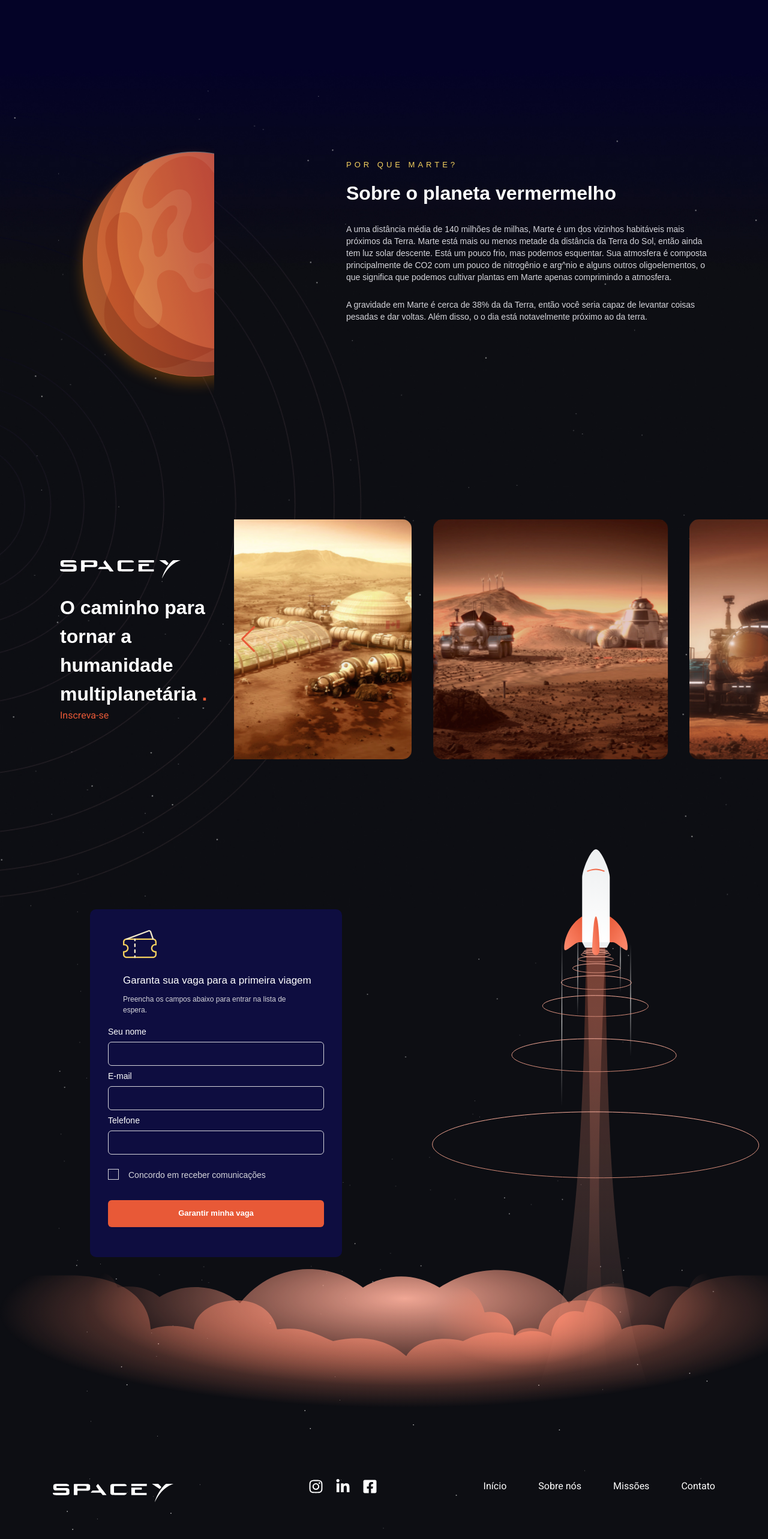
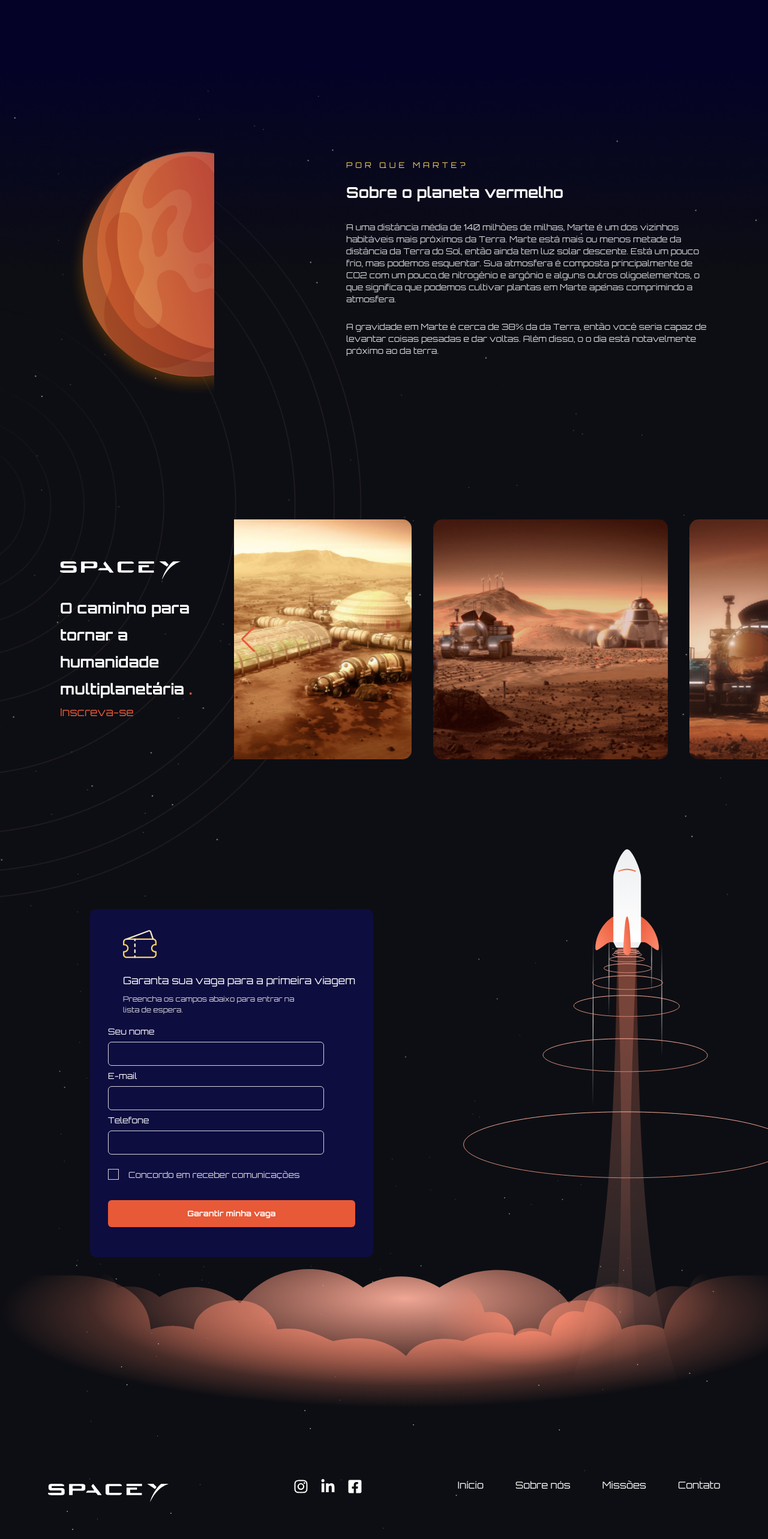
Before and after one commit to EduardoLPP/landing-page-trip-to-mars, a React (Create React App) app: page / in a window 1280 px wide. Shown: the part 780-3346 px from the top of the page at 60% size. Built offline with nearby package versions, Linux system fonts and the light colour scheme.

Commit message:
ajustes finos/ fontes e links

```diff
--- a/src/App.tsx
+++ b/src/App.tsx
@@ -26,7 +26,7 @@ function App() {
         <HeaderMain>
           <FirstTitle>Finalmente é possível</FirstTitle>
 
-            <SecondTitle>Sua jornada para Marte começa aqui<span>.</span></SecondTitle>
+            <SecondTitle>Sua jornada para Marte começa aqui <span>.</span></SecondTitle>
 
             <AstronautIllustration />
 
@@ -55,14 +55,14 @@ function App() {
               <AboutMain margin='0 auto'>
                 <FirstTitle>Por que Marte?</FirstTitle>
 
-                <SecondSubTitle>Sobre o planeta vermermelho</SecondSubTitle>
+                <SecondSubTitle>Sobre o planeta vermelho</SecondSubTitle>
 
                 <TextAbout>A uma distância média de 140 milhões de milhas, Marte é um
                   dos vizinhos habitáveis mais próximos da Terra. Marte está mais ou
                   menos metade da distância da Terra do Sol, então ainda tem luz
                   solar descente. Está um pouco frio, mas podemos esquentar. Sua
                   atmosfera é composta principalmente de CO2 com um pouco de nitrogênio
-                  e arg^nio e alguns outros oligoelementos, o que significa que podemos
+                  e argônio e alguns outros oligoelementos, o que significa que podemos
                   cultivar plantas em Marte apenas comprimindo a atmosfera.
                 </TextAbout>
 
@@ -140,8 +140,13 @@ function App() {
             </ContainerFooterLogo>
 
             <ContainerSocialMedia>
-              <img src="/images/instagram.svg" alt="" />
-              <img src="/images/linkedin.svg" alt="" />
+              <a href="https://www.instagram.com/edpasso/">
+                <img src="/images/instagram.svg" alt="" />
+              </a>
+              <a href="https://www.linkedin.com/in/eduardo-leonardo-275b0118a/">
+                <img src="/images/linkedin.svg" alt="" />
+              </a>
+
               <img src="/images/facebook.svg" alt="" />
             </ContainerSocialMedia>
 
--- a/src/index.css
+++ b/src/index.css
@@ -1,6 +1,8 @@
-/* body {
+@import url('https://fonts.googleapis.com/css2?family=Audiowide&family=Orbitron:wght@400;700&family=Rajdhani:wght@400;500;700&family=Exo+2:wght@400;500;600;700&display=swap');
+
+body {
   margin: 0;
-  font-family: "Heebo", sans-serif;
+  font-family: "Orbitron", sans-serif;
   -webkit-font-smoothing: antialiased;
   -moz-osx-font-smoothing: grayscale;
 }
@@ -8,4 +10,4 @@
 code {
   font-family: source-code-pro, Menlo, Monaco, Consolas, 'Courier New',
     monospace;
-} */
+}
--- a/src/styles/globalstyles.ts
+++ b/src/styles/globalstyles.ts
@@ -24,7 +24,7 @@ export const GlobalStyles = createGlobalStyle`
     }
 
     body, input, textarea, button{
-        font-family: "Heebo", sans-serif;
+        font-family: "Orbitron", sans-serif;
         font-weight: 400;
     }
 
@@ -49,14 +49,14 @@ export const GlobalStyles = createGlobalStyle`
         --background-section: linear-gradient(180deg, #040327 0%, #0d0e13 24.49%);
         --background-form: #0E0D40;
 
-        --font-display: 800 ${pixelToRem(35)}/${pixelToRem(65)} "Heboo", sans-serif;
-        --font-heading-1: 700 ${pixelToRem(32)}/${pixelToRem(48)} "Heboo", sans-serif;
-        --font-heading-2: 500 ${pixelToRem(17)}/${pixelToRem(25)} "Heboo", sans-serif;
-        --font-heading-3: 400 ${pixelToRem(12)}/${pixelToRem(18)} "Heboo", sans-serif;
-        --text-04: 500 ${pixelToRem(18)}/${pixelToRem(32)} "Heboo", sans-serif;
-        --text-03: 500 ${pixelToRem(13)}/${pixelToRem(18)} "Heboo", sans-serif;
-        --text-02: 500 ${pixelToRem(14)}/${pixelToRem(20)} "Heboo", sans-serif;
-        --text-01: 400 ${pixelToRem(14)}/${pixelToRem(20)} "Heboo", sans-serif;
-        --text-00: 400 ${pixelToRem(14)}/${pixelToRem(24)} "Heboo", sans-serif;
+        --font-display: 800 ${pixelToRem(35)}/${pixelToRem(65)} "Orbitron", sans-serif;
+        --font-heading-1: 700 ${pixelToRem(25)}/${pixelToRem(45)} "Orbitron", sans-serif;
+        --font-heading-2: 500 ${pixelToRem(17)}/${pixelToRem(25)} "Orbitron", sans-serif;
+        --font-heading-3: 400 ${pixelToRem(12)}/${pixelToRem(18)} "Orbitron", sans-serif;
+        --text-04: 500 ${pixelToRem(18)}/${pixelToRem(32)} "Orbitron", sans-serif;
+        --text-03: 500 ${pixelToRem(13)}/${pixelToRem(18)} "Orbitron", sans-serif;
+        --text-02: 500 ${pixelToRem(14)}/${pixelToRem(20)} "Orbitron", sans-serif;
+        --text-01: 400 ${pixelToRem(14)}/${pixelToRem(20)} "Orbitron", sans-serif;
+        --text-00: 400 ${pixelToRem(14)}/${pixelToRem(24)} "Orbitron", sans-serif;
     }
 `;
--- a/src/styles/styles.ts
+++ b/src/styles/styles.ts
@@ -144,12 +144,12 @@ export const TextLogo = styled.text`
 `;
 
 export const TextSubscribe = styled.div`
-    font: var(--text-3);
+    font: var(--text-04);
     color: var(--mars);
 
     &:hover{
         cursor: pointer;
-        color: var( --mars-light);
+        color: var(--mars-light);
     }
 `;
 
```
